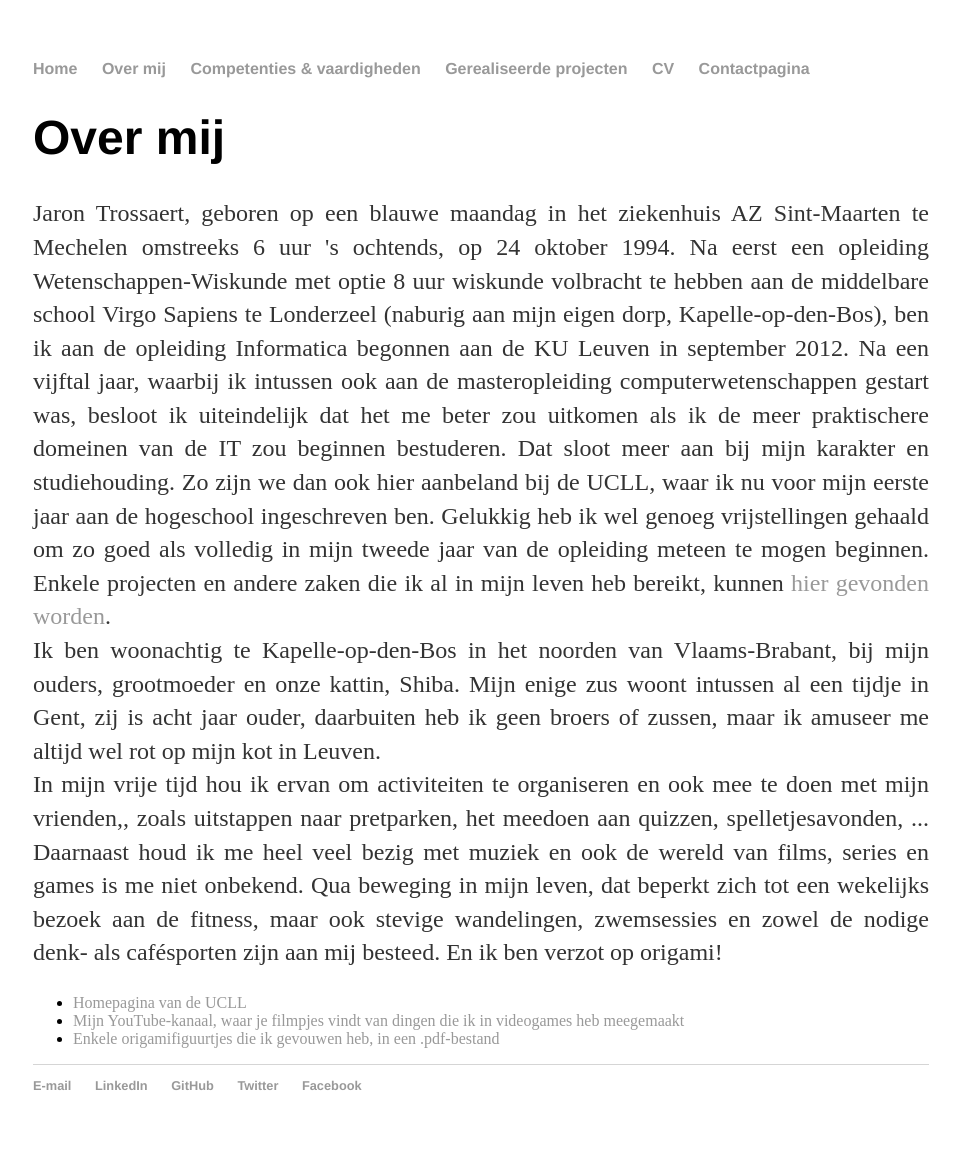
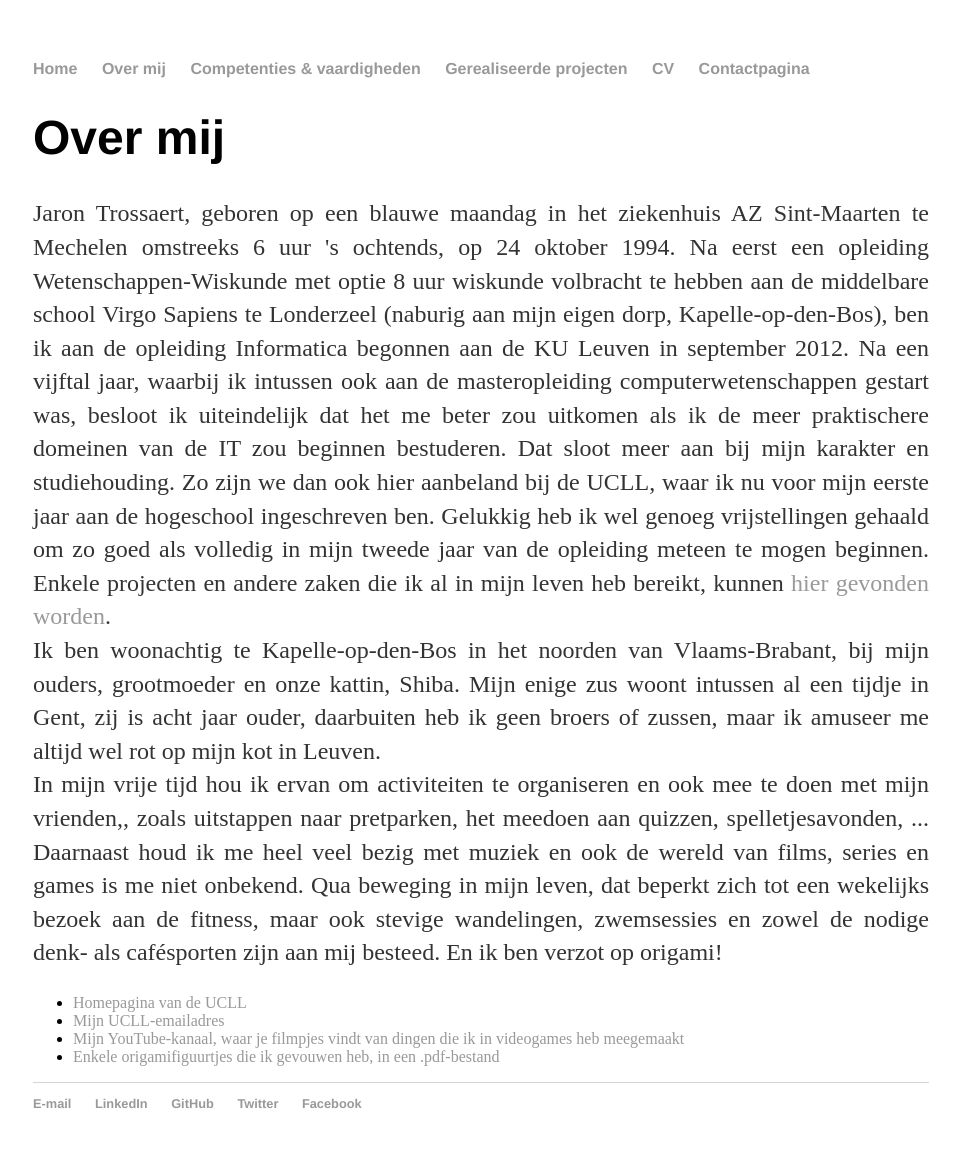
Before and after one commit to Jornax/Jornax.github.io, a Jekyll site: the page built from about/index.html, in a window 1280 px wide. Shown: the whole page, without its empty margins (159-1119 px from the left). Built offline with Jekyll 4.4.1, drawn with Linux system fonts in a browser that asks for light colours.

Commit message:
Update index.html

```diff
--- a/about/index.html
+++ b/about/index.html
@@ -25,7 +25,8 @@ title: Over mij
 
 			<ul class="contacts">
 				<li><a href="https://www.ucll.be/">Homepagina van de UCLL</a></li>
+				<li><a href="mailto:jaron.trossaert@student.ucll.be">Mijn UCLL-emailadres</a></li>
 				<li><a href="https://www.youtube.com/channel/UCJ0Nhcsh6A2IzdwyoQJfutQ">Mijn YouTube-kanaal, waar je filmpjes vindt van dingen die ik in videogames heb meegemaakt</a></li>
-				<li><a href="#">Enkele origamifiguurtjes die ik gevouwen heb, in een .pdf-bestand</a></li>
+				<li><a href="/origami.pdf" class="download" title="Download enkele afbeeldingen van mijn kunstwerkjes als .pdf-bestand">Enkele origamifiguurtjes die ik gevouwen heb, in een .pdf-bestand</a></li>
 				</ul>
 		</div>
```
